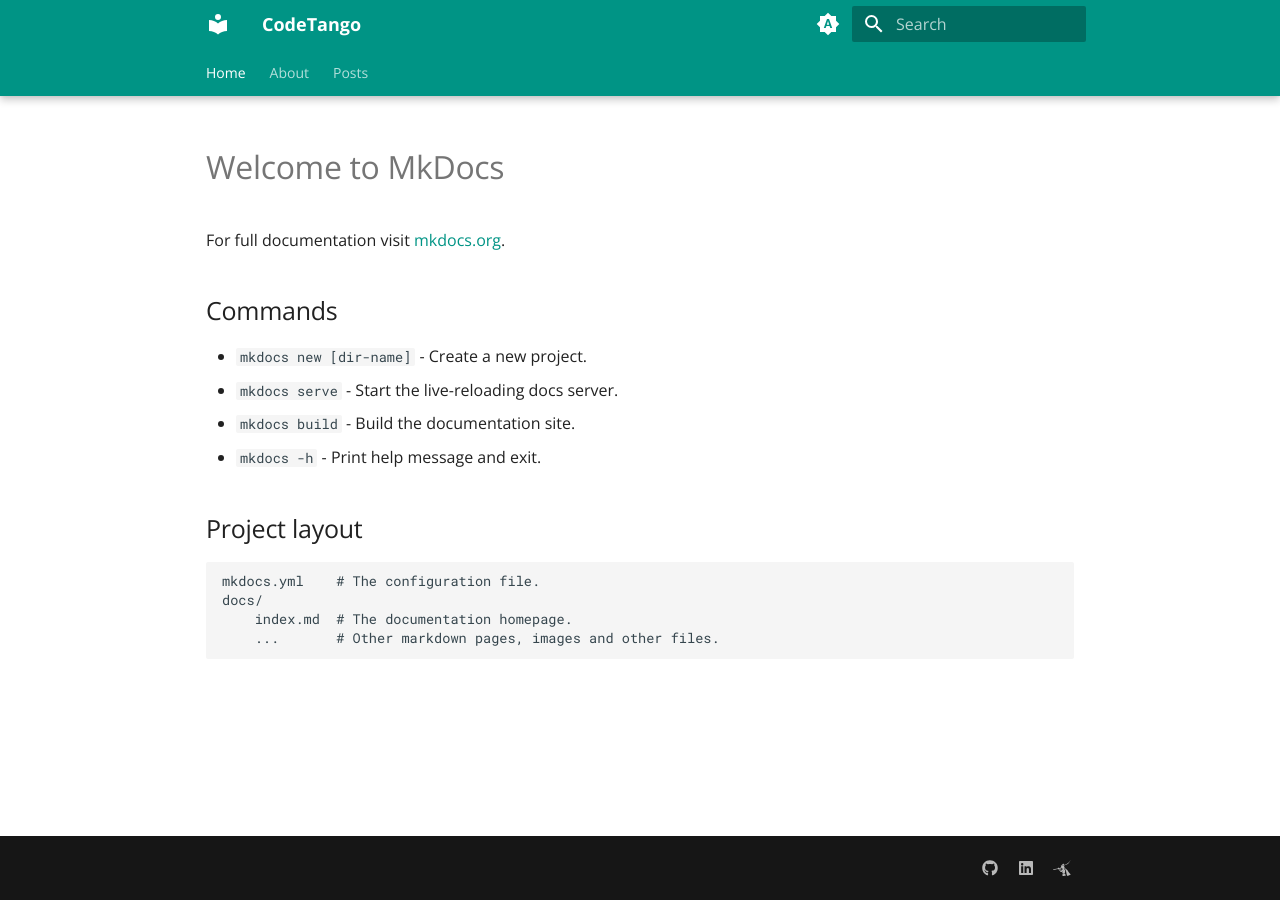
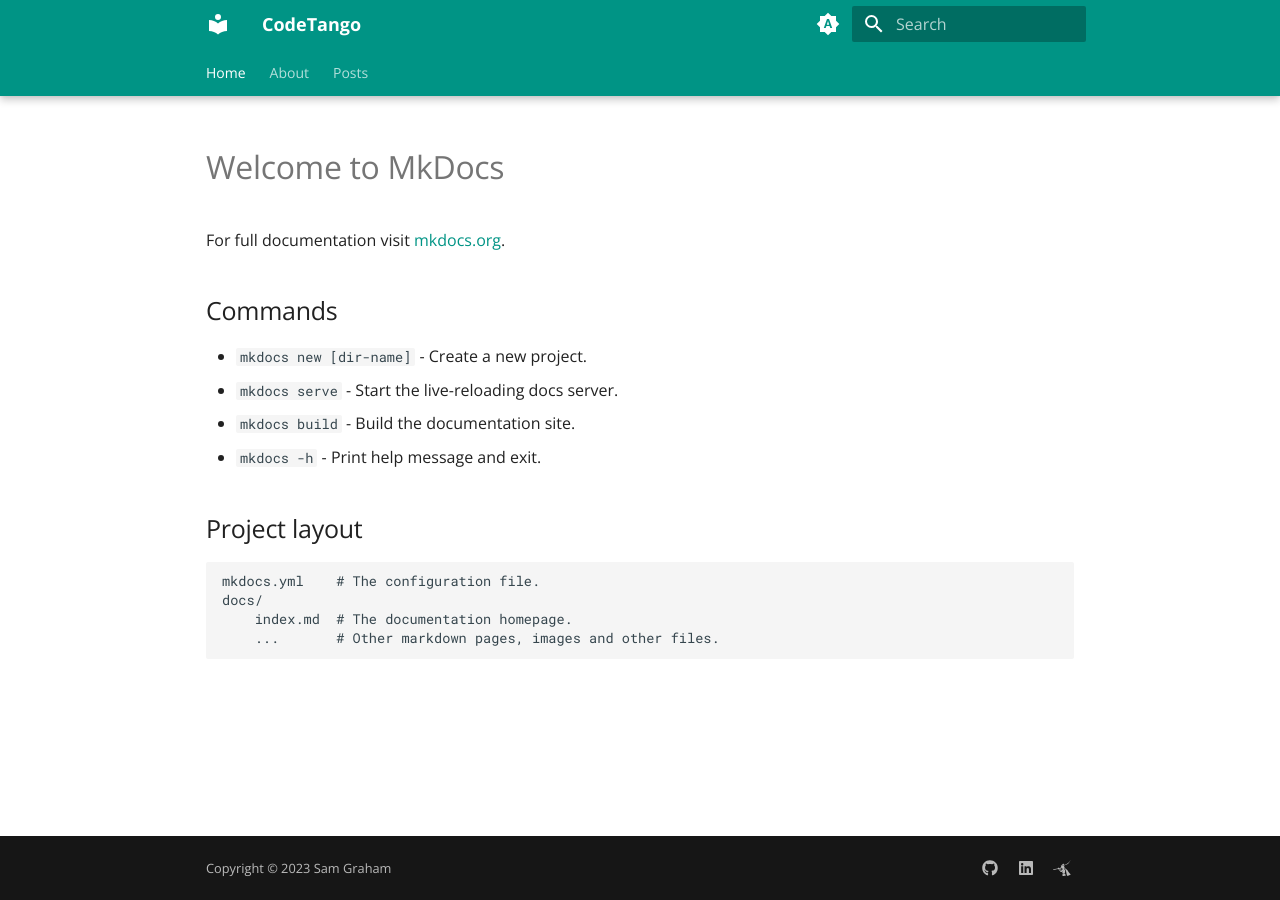
Before and after one commit to SamGrah/codetango, an MkDocs documentation site: the page built from docs/index.md, in a window 1280 px wide. Built offline with MkDocs 1.6.1 and Material for MkDocs 9.7.7, drawn with Linux system fonts in a browser that asks for light colours.

Commit message:
added site_url

```diff
--- a/mkdocs.yml
+++ b/mkdocs.yml
@@ -1,4 +1,9 @@
 site_name: CodeTango
+site_url: https://samgrah.github.io/codetango/
+site_description: A blog about software development
+site_author: Sam Grahm
+copyright: Copyright &copy; 2023 Sam Graham
+
 nav:
   - Home: index.md
   - About: about.md
```
